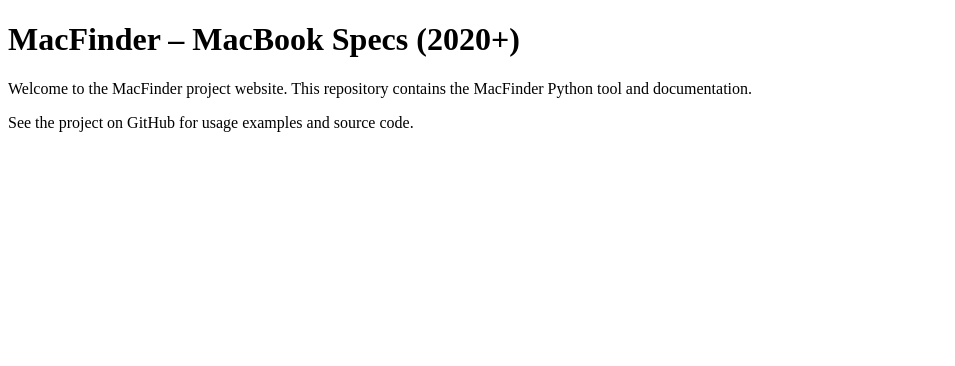
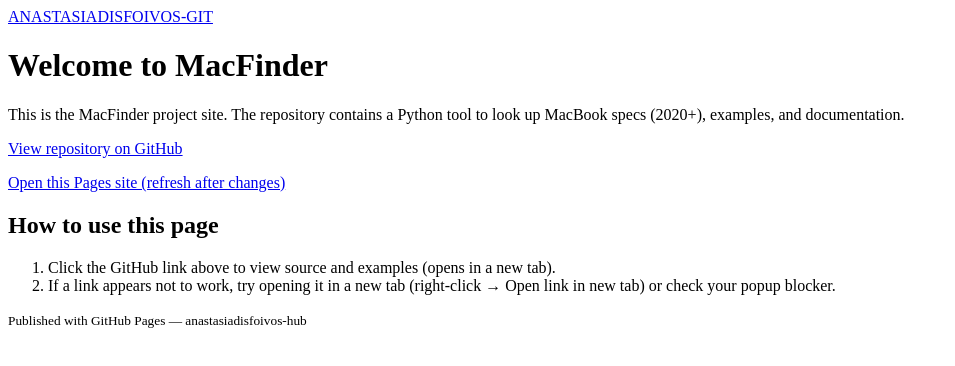
Before and after one commit to anastasiadisfoivos-hub/anastasiadisfoivos-hub.github.io, a plain HTML site: page index.html in a window 1280 px wide. Shown: the whole page, without its empty margins (0-955 px from the left). Drawn offline with Linux system fonts and the light colour scheme.

Commit message:
Revise index.html for improved structure and content
Updated document structure and content for clarity.

```diff
--- a/index.html
+++ b/index.html
@@ -1,16 +1,36 @@
-<!DOCTYPE html>
-<html>
+<!doctype html>
+<html lang="en">
 <head>
-  <meta charset="utf-8">
-  <meta name="viewport" content="width=device-width,initial-scale=1">
-  <title>MacFinder</title>
-  <link rel="stylesheet" href="styles.css">
+  <meta charset="utf-8" />
+  <meta name="viewport" content="width=device-width,initial-scale=1" />
+  <title>MacFinder — anastasiadisfoivos-hub</title>
+  <link rel="stylesheet" href="styles.css" />
 </head>
 <body>
+  <header>
+    <a class="brand" href="https://github.com/anastasiadisfoivos-hub/anastasiadisfoivos-hub.github.io" target="_blank" rel="noopener noreferrer">ANASTASIADISFOIVOS‑GIT</a>
+  </header>
+
   <main>
-    <h1>MacFinder – MacBook Specs (2020+)</h1>
-    <p>Welcome to the MacFinder project website. This repository contains the MacFinder Python tool and documentation.</p>
-    <p>See the project on GitHub for usage examples and source code.</p>
+    <h1>Welcome to MacFinder</h1>
+    <p>This is the MacFinder project site. The repository contains a Python tool to look up MacBook specs (2020+), examples, and documentation.</p>
+
+    <section class="links">
+      <p><a href="https://github.com/anastasiadisfoivos-hub/anastasiadisfoivos-hub.github.io" target="_blank" rel="noopener">View repository on GitHub</a></p>
+      <p><a href="https://anastasiadisfoivos-hub.github.io" target="_blank" rel="noopener">Open this Pages site (refresh after changes)</a></p>
+    </section>
+
+    <section class="howto">
+      <h2>How to use this page</h2>
+      <ol>
+        <li>Click the GitHub link above to view source and examples (opens in a new tab).</li>
+        <li>If a link appears not to work, try opening it in a new tab (right-click → Open link in new tab) or check your popup blocker.</li>
+      </ol>
+    </section>
   </main>
+
+  <footer>
+    <small>Published with GitHub Pages — anastasiadisfoivos-hub</small>
+  </footer>
 </body>
 </html>
```
